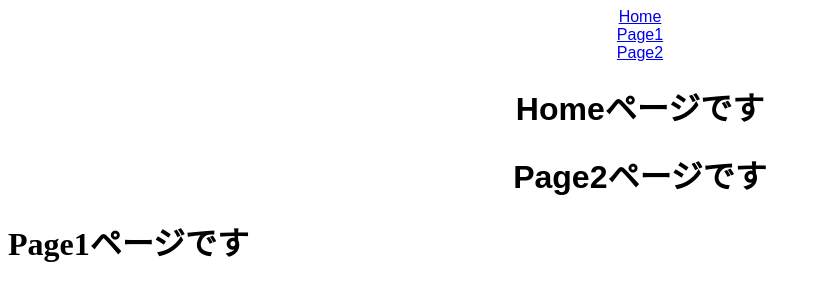
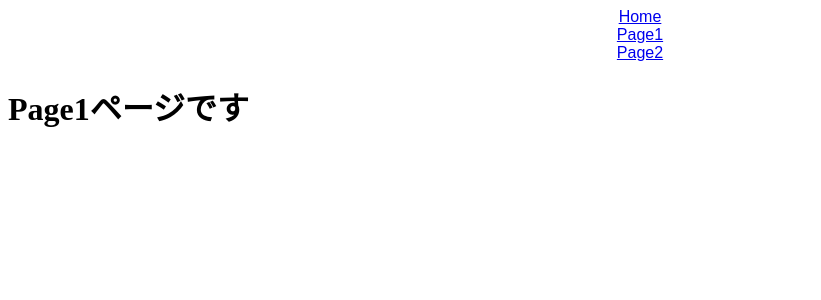
Before and after one commit to ryo-hidaka/takumiOkada2ReactRouter, a React (Create React App) app: page /page1 in a window 1280 px wide. Shown: the top 300 px of the page, without its empty margins (0-821 px from the left). Built offline with nearby package versions, Linux system fonts and the light colour scheme.

Commit message:
routerでの基本遷移

```diff
--- a/src/App.js
+++ b/src/App.jsx
@@ -14,12 +14,16 @@
         <br />
         <Link to="/page2">Page2</Link>
         <br />
-        <Home />
-        <Page2 />
       </div>
       <Switch>
+        <Route exact path="/">
+          <Home />
+        </Route>
         <Route path="/page1">
           <Page1 />
+        </Route>
+        <Route path="/page2">
+          <Page2 />
         </Route>
       </Switch>
     </BrowserRouter>
--- a/src/index.js
+++ b/src/index.js
@@ -1,13 +1,6 @@
-import { StrictMode } from "react";
-import { createRoot } from "react-dom/client";
+import React from "react";
+import ReactDOM from "react-dom";
 
 import App from "./App";
 
-const rootElement = document.getElementById("root");
-const root = createRoot(rootElement);
-
-root.render(
-  <StrictMode>
-    <App />
-  </StrictMode>
-);
+ReactDOM.render(<App />, document.getElementById("root"));
```
Also changed, not shown: package.json (+5 -13 lines).
